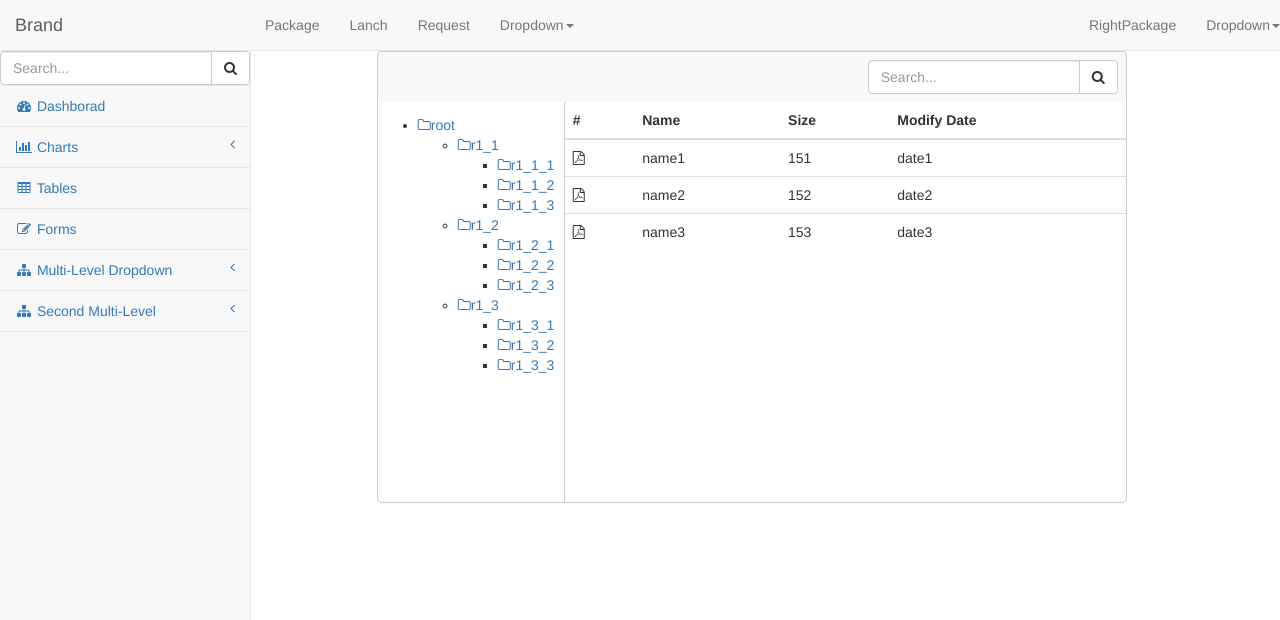
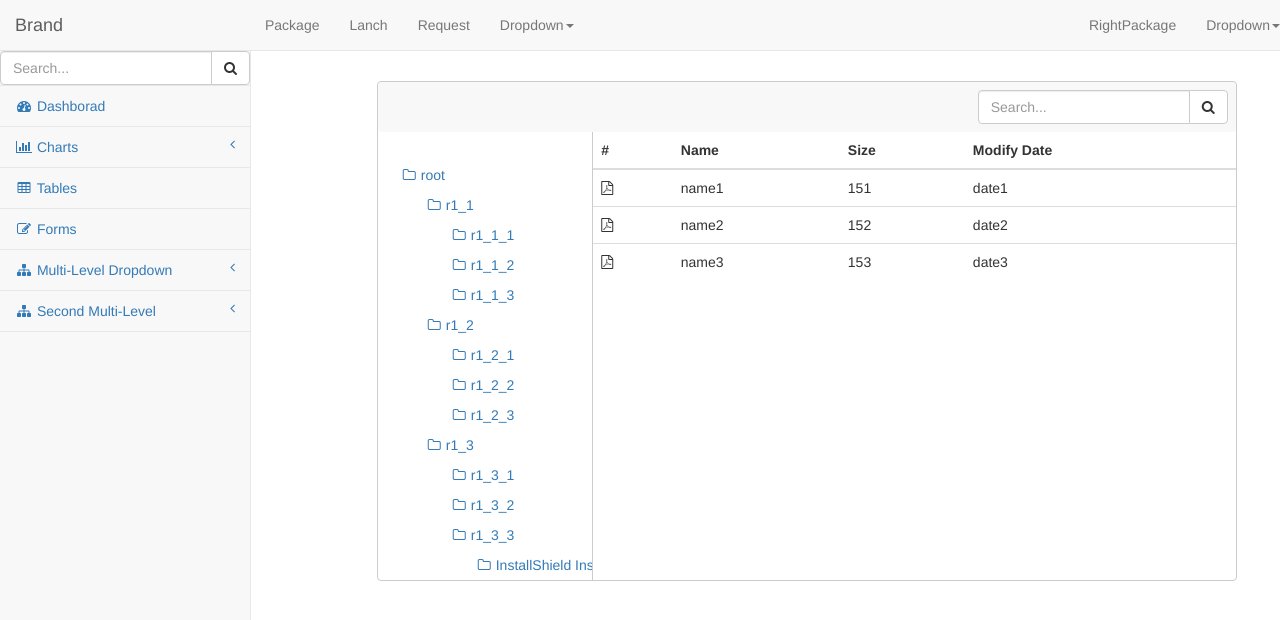
Before and after one commit to wiki1024/sam-bs, a React app: page / in a window 1280 px wide. Shown: the top 620 px of the page. Built offline with nearby package versions, Linux system fonts and the light colour scheme.

Commit message:
cell overflow

```diff
--- a/src/components/FileManager/index.js
+++ b/src/components/FileManager/index.js
@@ -1,8 +1,28 @@
 import React from 'react'
+import ReactDOM from 'react-dom';
 import classnames from 'classnames'
 
-const FileManager = (props) => {
-	let { id, root, files } = props
+
+class FileManager extends React.Component {
+
+	componentDidMount() {
+		let fmNode = ReactDOM.findDOMNode(this)
+		let folderCellNode=fmNode.querySelector('.folder-cell')
+		let folderNode=fmNode.querySelector('.folder')
+		console.dir(folderNode)
+		folderNode.style['width']=`${folderNode['scrollWidth'] + 20}px`
+		folderCellNode.style['width']=`${fmNode['scrollWidth'] * 0.25}px`
+		console.dir(folderNode)
+	}
+
+	// componentDidUpdate() {
+	// 	let fmNode = ReactDOM.findDOMNode(this)
+	// 	let folderCell=fmNode.querySelector('.folder-cell')
+	// 	let folder=fmNode.querySelector('.folder')
+	// }
+
+	render() {
+		let { id, root, files } = this.props
 
 		return (
 				<div className='fileManager' >
@@ -17,10 +37,10 @@ const FileManager = (props) => {
 	                        </div>
 					</div>
 					<div className='content-container'>
-					<div className='folder' >
-
-							{ renderFolderStructure(root) }
-
+						<div className='folder-cell' >
+							<div className='folder' ref={(c) =>{console.log('hehe'); console.dir(c)} } >
+								{ renderFolderStructure(root,0) }
+							</div>
 						</div>
 						<div className='divider'>
 						</div>
@@ -44,22 +64,29 @@ const FileManager = (props) => {
 		)
 	}
 
+}
+
 
 //node { data:{ dispaly, name, isActive }, files:Array<file>, children:Array<node>}
 //root { id, ...node }
 function renderFolderStructure(folderNode, level=0) {
 	let hasChildren = Array.isArray(folderNode.children) && folderNode.children.length >0
+	let padding = (level+1) * 25
+	let style = {
+		'paddingLeft':`${padding}px`
+	}
 	return (
-		<ul>
+		<ul className='nav'>
 			<li>
-				<a href='#' ><i className="fa fa-folder-o" aria-hidden="true"></i>{ folderNode.data.display }</a>
+				<a style={style} href='#' ><i className="fa fa-folder-o" aria-hidden="true"></i>{ folderNode.data.display }</a>
 				{
 					(
 						() => {
 							if(hasChildren){
+								let nextlevel = level+1
 								return folderNode.children.map(
 									(folder) => {
-										return renderFolderStructure(folder,level++)
+										return renderFolderStructure(folder,nextlevel)
 									} )
 							}
 						}
--- a/src/index.js
+++ b/src/index.js
@@ -4,3 +4,5 @@ import './style/lib/font-awesome/less/font-awesome.less'
 import './model/globalListener'
 
 init()
+
+window.refresh=init
--- a/src/model/index.js
+++ b/src/model/index.js
@@ -206,6 +206,8 @@ function initFileManager() {
     r1_1.children=[r1_1_1,r1_1_2,r1_1_3]
     r1_2.children=[r1_2_1,r1_2_2,r1_2_3]
     r1_3.children=[r1_3_1,r1_3_2,r1_3_3]
+    let r1_3_3_1 = { data:{ display:'InstallShield Installation Information' } }
+    r1_3_3.children=[r1_3_3_1]
     fm1.root = root
     model.FileManager.fm1 = fm1
 
--- a/src/style/less/site/fileManager.less
+++ b/src/style/less/site/fileManager.less
@@ -2,7 +2,7 @@
 	border: 1px solid #ccc;
 	box-shadow: inset 0 1px 1px rgba(0, 0, 0, 0.075);
 	border-radius: 4px;
-	width: 750px;
+	width: 860px;
 
 	.control-container{
 		.clearfix();
@@ -19,20 +19,36 @@
 
 	.content-container{
 		display: table;
+		table-layout: fixed;
 		width: 100%;
 		min-height: 400px;
-		.folder{
-			display: block;
-			overflow: auto;
+		.folder-cell{
+			display: table-cell;
+			white-space: nowrap; /* This property is used to show ellipses, when the content within de cell is overflown. */
+            overflow: auto;
+			//width: 200px;
+			.folder{
+				overflow: hidden;
+
+				//width: 300px;
+			}
+			li{
+				a{
+					padding: 5px;
+					.fa{
+						margin-right: 5px;
+					}
+				}
+			}
 		}
 		.divider{
 			display: table-cell;
-			width: 0;
+			width: 1px;
 			border-left: 1px solid #ccc;
 		}
 		.file-container{
 			display: table-cell;
-			width: 75%;
+			width: 100%;
 			table{
 
 			}
--- a/src/style/less/site/normalize.less
+++ b/src/style/less/site/normalize.less
@@ -15,7 +15,7 @@ body {
    @media (min-width: @grid-float-breakpoint) {
    		position: inherit;
         margin: 0 0 0 250px;
-        padding: 0 30px;
+        padding: 30px;
         border-left: 1px solid #e7e7e7;
    }
 }
```
Lines whose indentation alone changed are shown as unchanged.
